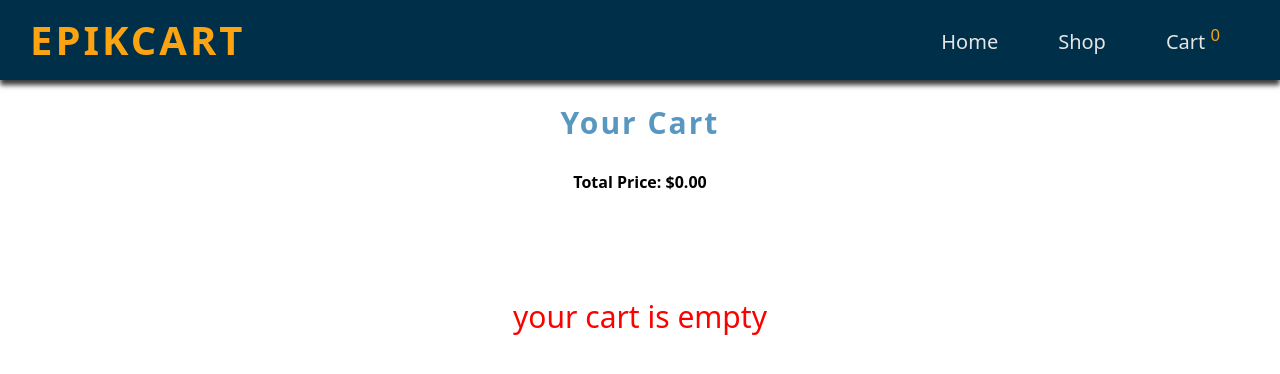
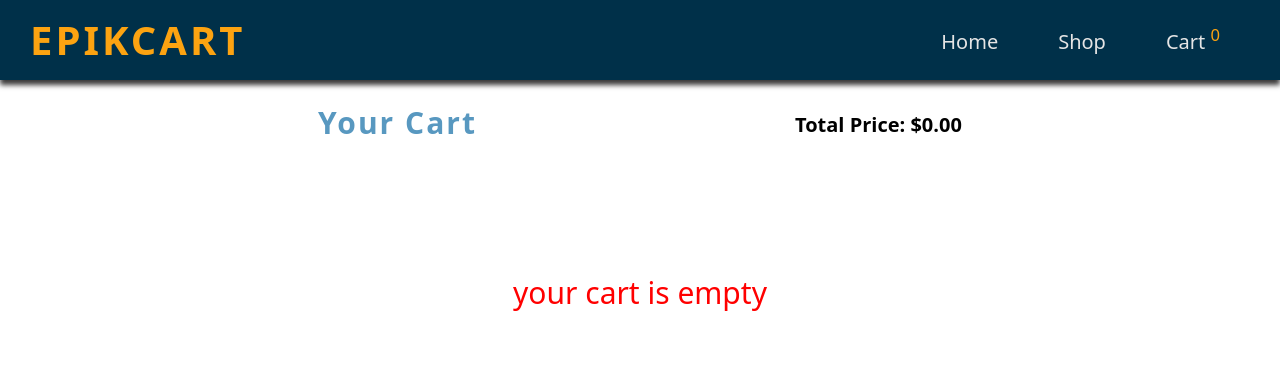
Before and after one commit to navjotmaan/shopping-cart, a React (Vite) app: page /cart in a window 1280 px wide. Shown: the top 374 px of the page. Built offline with nearby package versions, Linux system fonts and the light colour scheme.

Commit message:
add hover effect on buttons

```diff
--- a/src/App.css
+++ b/src/App.css
@@ -117,6 +117,7 @@ h2 {
 
 .items {
   display: flex;
+  justify-content: center;
   align-items: center;
   gap: 30px;
 }
@@ -129,11 +130,13 @@ h2 {
   border-radius: 5px;
   padding: 5px 10px;
   cursor: pointer;
+  transition: transform 0.3s ease;
 }
 
 .quantity {
   display: flex;
-  gap: 2px;
+  align-items: center;
+  gap: 5px;
 }
 
 .quantity input {
@@ -184,7 +187,7 @@ sup {
   flex-wrap: wrap;
   justify-content: center;
   gap: 20px;
-  margin: 50px;
+  margin: 20px 50px;
 }
 
 .your-cart {
@@ -203,6 +206,20 @@ sup {
   color: red;
 }
 
+.add-cart:hover, .remove:hover {
+  transform: scale(1.1);
+}
+
+.heading {
+  display: flex;
+  align-items: center;
+  justify-content: space-evenly;
+}
+
+.heading {
+  font-size: 20px;
+}
+
 @media (max-width: 1000px) {
   .cart-product {
     flex: 1 1 100%;
```
